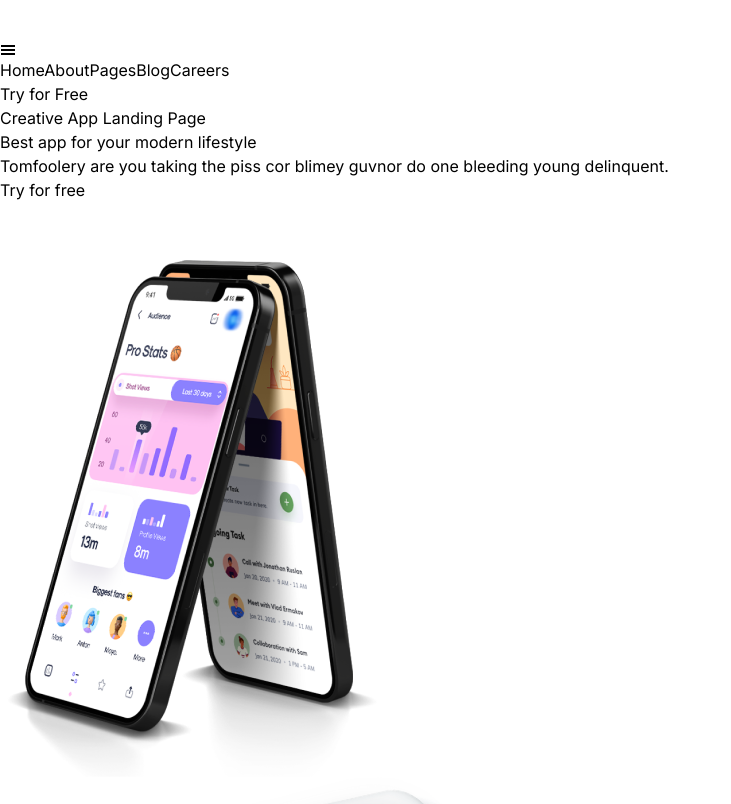
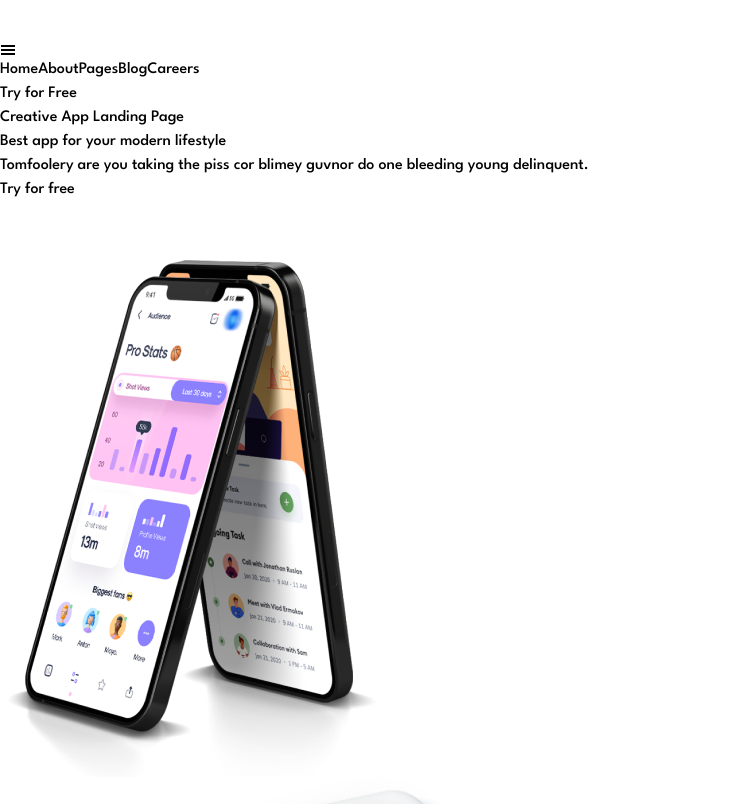
Before and after one commit to sunilhn27/tailwind-responsive-4, a Next.js app: page / in a window 1280 px wide. Shown: the top 804 px of the page, without its empty margins (0-731 px from the left). Built offline with nearby package versions, Linux system fonts and the light colour scheme.

Commit message:
Font Change

```diff
--- a/src/app/globals.css
+++ b/src/app/globals.css
@@ -1,3 +1,5 @@
+@import url("https://fonts.googleapis.com/css2?family=Inter:wght@200&family=League+Spartan:wght@500&family=Manrope:wght@300&family=Poppins:wght@200;300&family=Roboto:ital,wght@0,400;1,300&display=swap");
+
 @tailwind base;
 @tailwind components;
 @tailwind utilities;
--- a/src/app/layout.js
+++ b/src/app/layout.js
@@ -14,7 +14,7 @@ export default function RootLayout({ children }) {
   return (
     <html lang="en">
 
-      <body className={inter.className}>
+      <body className="font-sans">
         {children}
         <Footer />
       </body>
--- a/tailwind.config.js
+++ b/tailwind.config.js
@@ -6,6 +6,9 @@ module.exports = {
     './src/app/**/*.{js,ts,jsx,tsx,mdx}',
   ],
   theme: {
+    fontFamily: {
+      sans: ['League Spartan', 'sans-serif'],
+    },
     extend: {
       backgroundImage: {
         'gradient-radial': 'radial-gradient(var(--tw-gradient-stops))',
```
